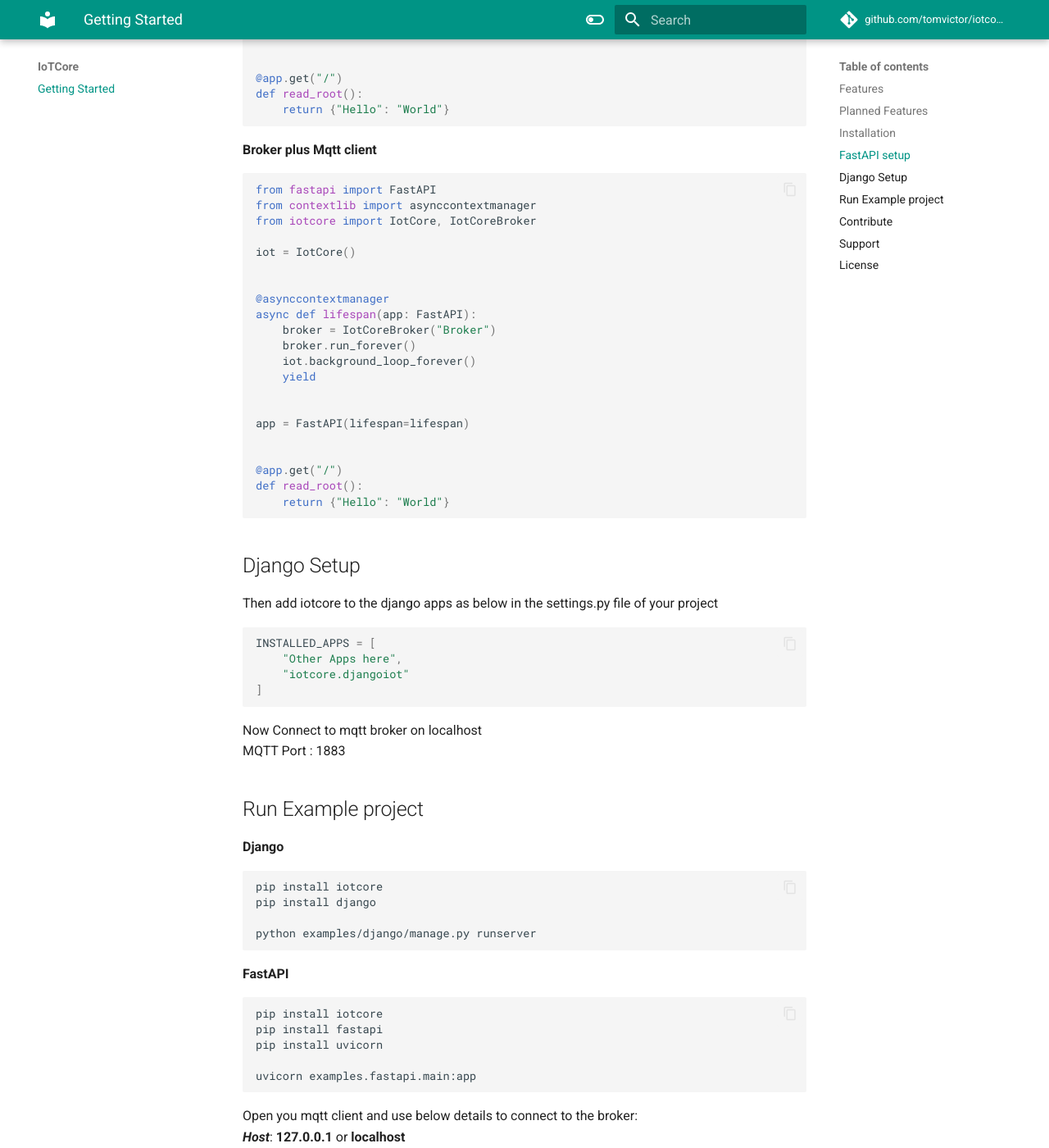
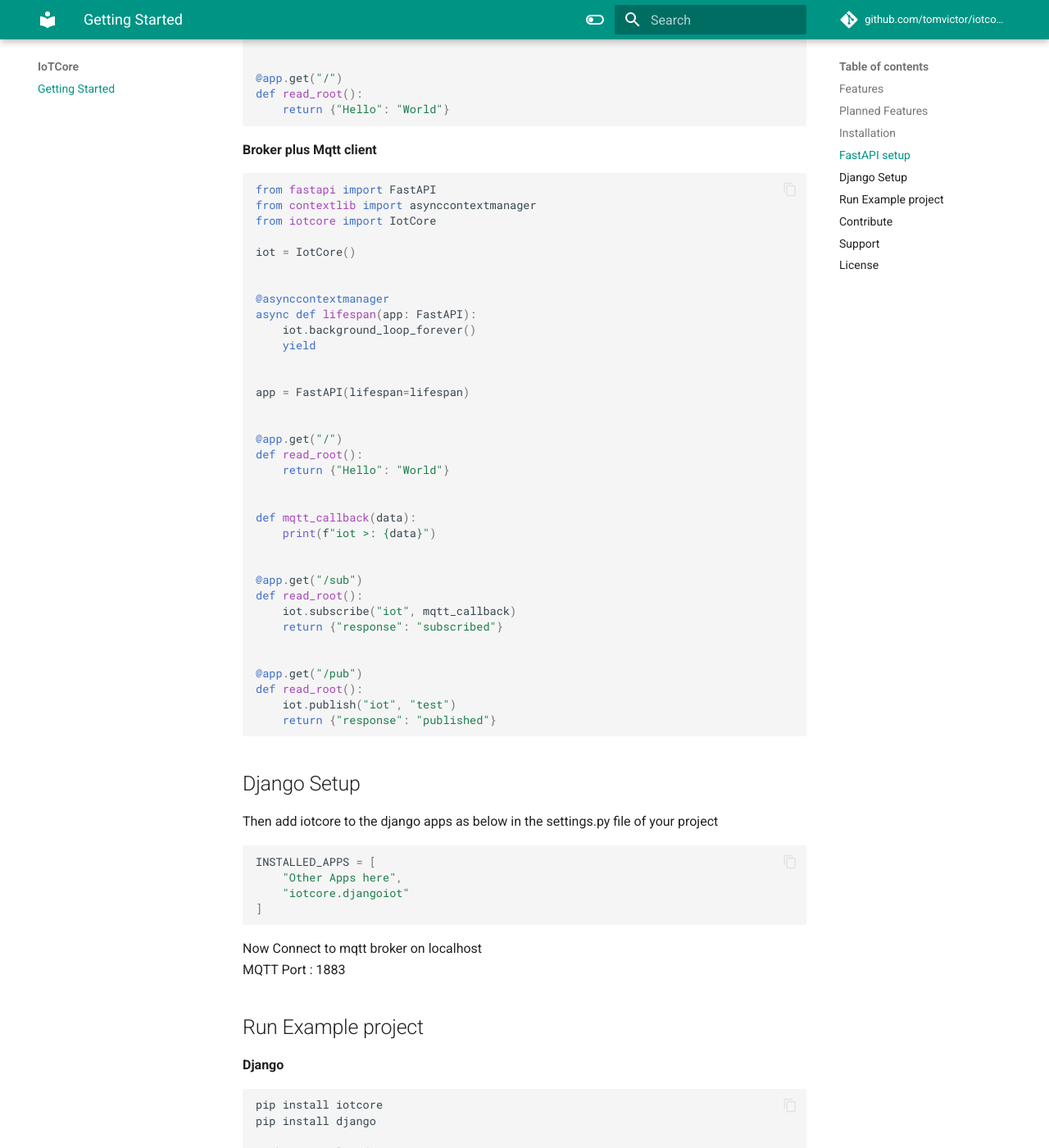
Before and after one commit to tomvictor/iotcore, an MkDocs documentation site: the page built from docs/index.md, in a window 1280 px wide and 1400 px high, scrolled down 1262 px. Shown: the whole window at 82% size. Built offline with MkDocs 1.6.1 and Material for MkDocs 9.7.7, drawn with Linux system fonts in a browser that asks for light colours; comment, search, counter and statistics services are not loaded.

````diff
--- a/docs/index.md
+++ b/docs/index.md
@@ -53,15 +53,13 @@ def read_root():
 ```python
 from fastapi import FastAPI
 from contextlib import asynccontextmanager
-from iotcore import IotCore, IotCoreBroker
+from iotcore import IotCore
 
 iot = IotCore()
 
 
 @asynccontextmanager
 async def lifespan(app: FastAPI):
-    broker = IotCoreBroker("Broker")
-    broker.run_forever()
     iot.background_loop_forever()
     yield
 
@@ -72,6 +70,22 @@ app = FastAPI(lifespan=lifespan)
 @app.get("/")
 def read_root():
     return {"Hello": "World"}
+
+
+def mqtt_callback(data):
+    print(f"iot >: {data}")
+
+
+@app.get("/sub")
+def read_root():
+    iot.subscribe("iot", mqtt_callback)
+    return {"response": "subscribed"}
+
+
+@app.get("/pub")
+def read_root():
+    iot.publish("iot", "test")
+    return {"response": "published"}
 
 ```
 
````
Also changed, not shown: README.md (+17 -3 lines), 3 other files.
